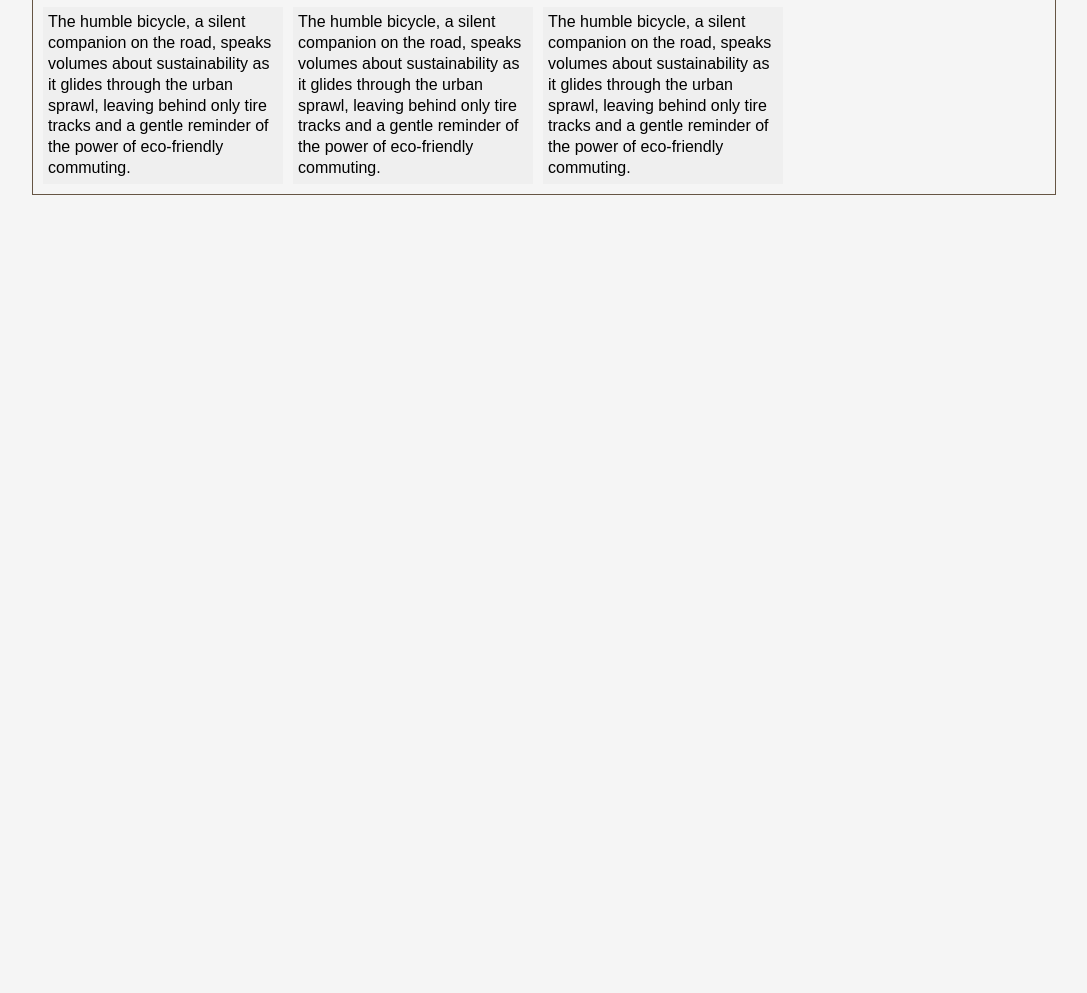
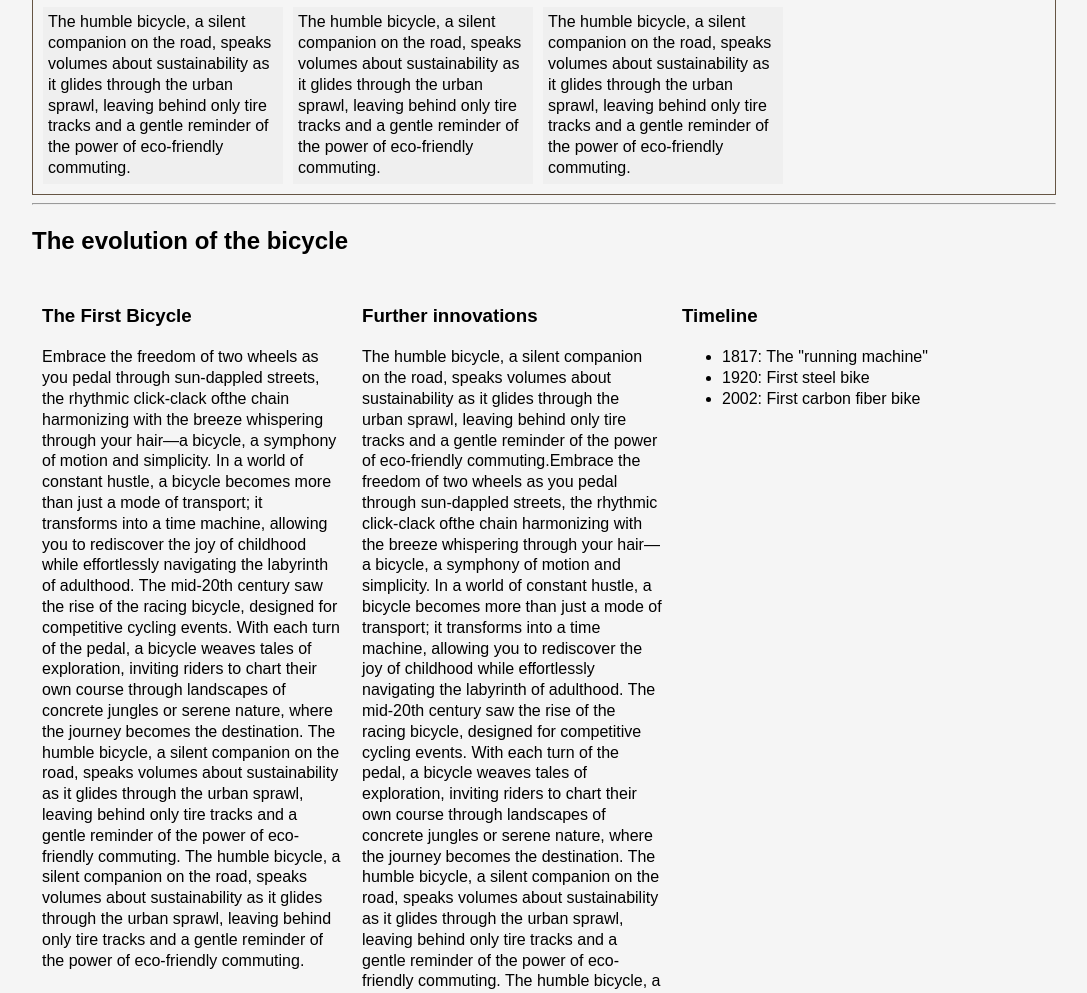
Before and after one commit to jb08/jb08.github.io, a website: page bicycle.html in a window 1280 px wide. Shown: the part 766-1759 px from the top of the page, without its empty margins (96-1183 px from the left). Before the commit the page ends 986 px from the top, so only its background shows below. Drawn offline with Linux system fonts and the light colour scheme.

Commit message:
float 3 column

```diff
--- a/bicycle.html
+++ b/bicycle.html
@@ -38,6 +38,14 @@
 
         #bicycle_blurbs .clear {
             clear: left;
+        }
+
+        #three_column .column_1_of_3,
+        #three_column .column_2_of_3,
+        #three_column .column_3_of_3 {
+            float: left;
+            width: 300px;
+            margin: 10px;
         }
     </style>
 </head>
@@ -108,7 +116,69 @@
                 eco-friendly commuting.
             </p>
         </div>
-
+        <hr>
+        <div id="three_column">
+            <h2> The evolution of the bicycle</h2>
+            <div class="column_1_of_3">
+                <h3> The First Bicycle</h3>
+                <p>Embrace the freedom of two wheels as you pedal through sun-dappled streets, the rhythmic
+                    click-clack ofthe chain harmonizing with the breeze whispering through your hair—a bicycle, a
+                    symphony
+                    of motion and simplicity.
+                    In a world of constant hustle, a bicycle becomes more than just a mode of transport; it transforms
+                    into
+                    a time machine, allowing you to rediscover the joy of childhood while effortlessly navigating the
+                    labyrinth of adulthood. The mid-20th century saw the rise of the racing bicycle, designed for
+                    competitive cycling events.
+                    With each turn of the pedal, a bicycle weaves tales of exploration, inviting riders to chart their
+                    own
+                    course through landscapes of concrete jungles or serene nature, where the journey becomes the
+                    destination.
+                    The humble bicycle, a silent companion on the road, speaks volumes about sustainability as it glides
+                    through the urban sprawl, leaving behind only tire tracks and a gentle reminder of the power of
+                    eco-friendly commuting.
+                    The humble bicycle, a silent companion on the road, speaks volumes about sustainability as it glides
+                    through the urban sprawl, leaving behind only tire tracks and a gentle reminder of the power of
+                    eco-friendly commuting.
+                </p>
+            </div>
+            <div class="column_2_of_3">
+                <h3>Further innovations</h3>
+                <p>
+                    The humble bicycle, a silent companion on the road, speaks volumes about sustainability as it glides
+                    through the urban sprawl, leaving behind only tire tracks and a gentle reminder of the power of
+                    eco-friendly commuting.Embrace the freedom of two wheels as you pedal through sun-dappled streets,
+                    the
+                    rhythmic
+                    click-clack ofthe chain harmonizing with the breeze whispering through your hair—a bicycle, a
+                    symphony
+                    of motion and simplicity.
+                    In a world of constant hustle, a bicycle becomes more than just a mode of transport; it transforms
+                    into
+                    a time machine, allowing you to rediscover the joy of childhood while effortlessly navigating the
+                    labyrinth of adulthood. The mid-20th century saw the rise of the racing bicycle, designed for
+                    competitive cycling events.
+                    With each turn of the pedal, a bicycle weaves tales of exploration, inviting riders to chart their
+                    own
+                    course through landscapes of concrete jungles or serene nature, where the journey becomes the
+                    destination.
+                    The humble bicycle, a silent companion on the road, speaks volumes about sustainability as it glides
+                    through the urban sprawl, leaving behind only tire tracks and a gentle reminder of the power of
+                    eco-friendly commuting.
+                    The humble bicycle, a silent companion on the road, speaks volumes about sustainability as it glides
+                    through the urban sprawl, leaving behind only tire tracks and a gentle reminder of the power of
+                    eco-friendly commuting.
+                </p>
+            </div>
+            <div class="column_3_of_3">
+                <h3>Timeline</h3>
+                <ul>
+                    <li> 1817: The "running machine"</li>
+                    <li> 1920: First steel bike</li>
+                    <li> 2002: First carbon fiber bike</li>
+                </ul>
+            </div>
+        </div>
     </main>
 </body>
 
```
